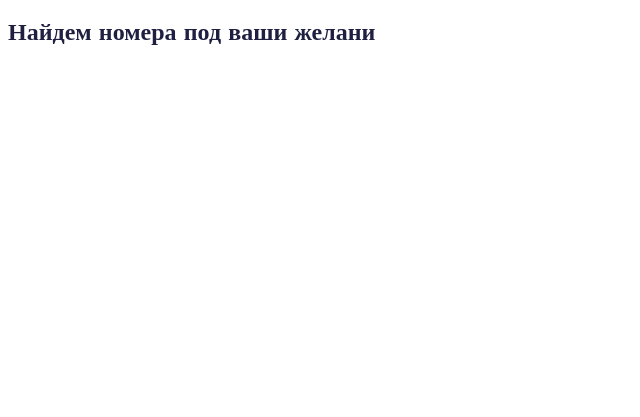
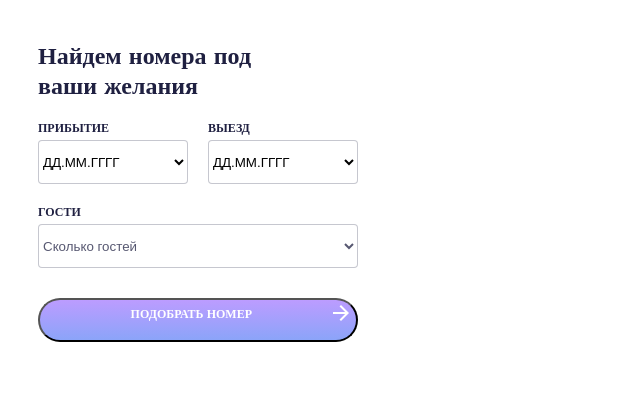
Before and after one commit to Mr-D-eng/Figma-site, a website built with Parcel: page UI-kit/form.html in a window 1280 px wide. Shown: the whole page, without its empty margins (0-640 px from the left). Built offline with nearby package versions, Linux system fonts and the light colour scheme; a web font is replaced by a local one.

Commit message:
Added forms

```diff
--- a/UI-kit/form.html
+++ b/UI-kit/form.html
@@ -3,12 +3,37 @@
   <head>
     <meta charset="utf-8">
     <link rel="stylesheet" href="./styles/master.css">
+    <link rel="stylesheet" href="./styles/forms.css">
     <title></title>
   </head>
   <body>
     <container>
       <form class="form1" method="post">
-        <h1>Найдем номера под ваши желани</h1>
+        <h1>Найдем номера под<br>ваши желания</h1>
+        <div class="Block-select">
+          <section class="Block-coming">
+            <h3>Прибытие</h3>
+            <select>
+              <option><p>ДД.ММ.ГГГГ</p></option>
+            </select>
+          </section>
+          <section class="Block-leaving">
+            <h3>Выезд</h3>
+            <select>
+              <option><p>ДД.ММ.ГГГГ</p></option>
+            </select>
+          </section>
+        </div>
+        <div class="Block-sumbit">
+          <h3>Гости</h3>
+          <select class="Block-option">
+            <option><p>Сколько гостей</p></option>
+          </select>
+          <button type="button" name="button">
+            <h3>Подобрать номер</h3>
+            <img src="img/arrow_forward.png">
+          </button>
+        </div>
       </form>
     </container>
     <script type="text/javascript" href="./js/master.js"></script>
--- /dev/null
+++ b/UI-kit/styles/forms.css
@@ -0,0 +1,78 @@
+body {
+	width: 380px;
+	height: 374px;
+}
+
+form h1 {
+	margin: 40px 30px 20px 30px
+}
+
+form h3 {
+	margin: 0 30px 5px 0;
+}
+
+select {
+	width: 150px;
+	height: 44px;
+	background: #FFFFFF;
+	border: 1px solid rgba(31, 32, 65, 0.25);
+	box-sizing: border-box;
+	border-radius: 4px;
+}
+
+button {
+	width: 320px;
+	height: 44px;
+	display: flex;
+	flex-direction: row;
+	justify-content: flex-end;
+	background: linear-gradient(180deg, #BC9CFF 0%, #8BA4F9 100%);
+	border-radius: 22px;
+	outline: none;
+}
+
+button h3 {
+	padding: 5px 50px 0 0;
+	color: #FFFFFF;
+}
+
+button img {
+	padding-top: 3px;
+}
+
+.Block-select {
+	margin: 20px;
+	display: flex;
+	flex-direction: row;
+}
+
+.Block-coming {
+	margin: 0 10px 0 10px;
+	display: flex;
+	flex-direction: column;
+	color: rgba(31, 32, 65, 0.75);
+}
+
+.Block-leaving {
+	margin: 0 10px 0 10px;
+	display: flex;
+	flex-direction: column;
+	color: rgba(31, 32, 65, 0.75);
+}
+
+.Block-sumbit {
+	margin: 0 30px 30px 30px;
+	display: flex;
+	flex-direction: column;
+}
+
+.Block-option {
+	width: 320px;
+	height: 44px;
+	background: #FFFFFF;
+	border: 1px solid rgba(31, 32, 65, 0.25);
+	box-sizing: border-box;
+	border-radius: 4px;
+	margin-bottom: 30px;
+	color: rgba(31, 32, 65, 0.75);
+}
```
Also changed, not shown: UI-kit/img/arrow_forward.png (added), UI-kit/img/expand_more.png (added).
